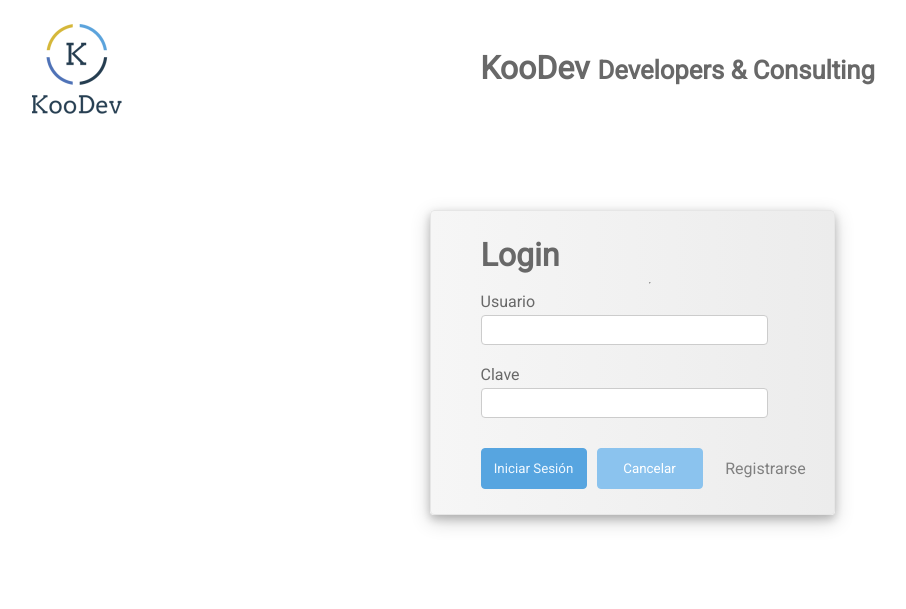
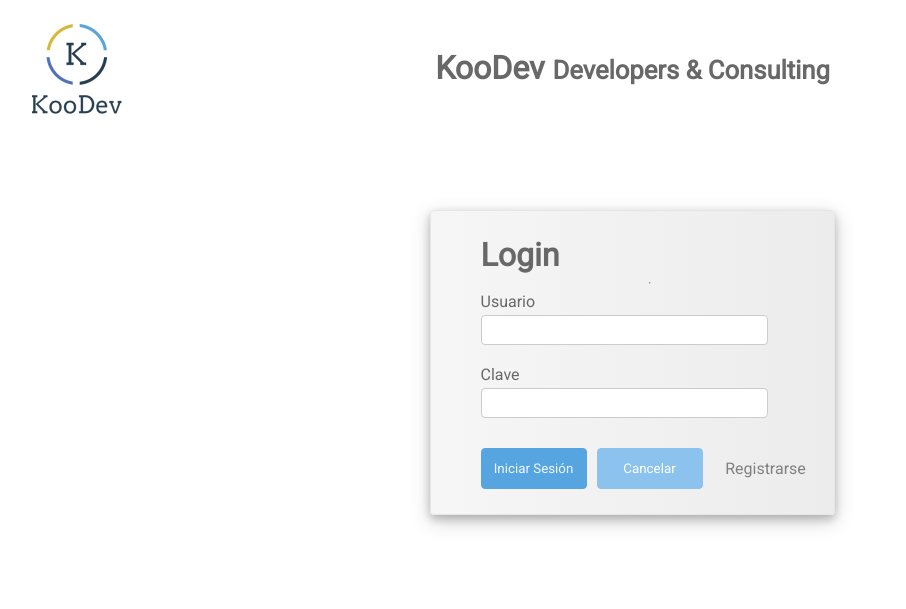
Before and after one commit to gaboarp2020/KooDev-Project, a PHP site: page / in a window 1280 px wide. Shown: the top 609 px of the page, without its empty margins (8-914 px from the left). Run offline with PHP 8.4, Linux system fonts and the light colour scheme; some web fonts are replaced.

Commit message:
Cambio en el título del encabezado

```diff
--- a/styles/layout.css
+++ b/styles/layout.css
@@ -19,6 +19,8 @@
 
 header h1 {
     margin: auto;
+    position: relative;
+    right: 45px;
 }
 
 /* Main Stylesheets */
```
